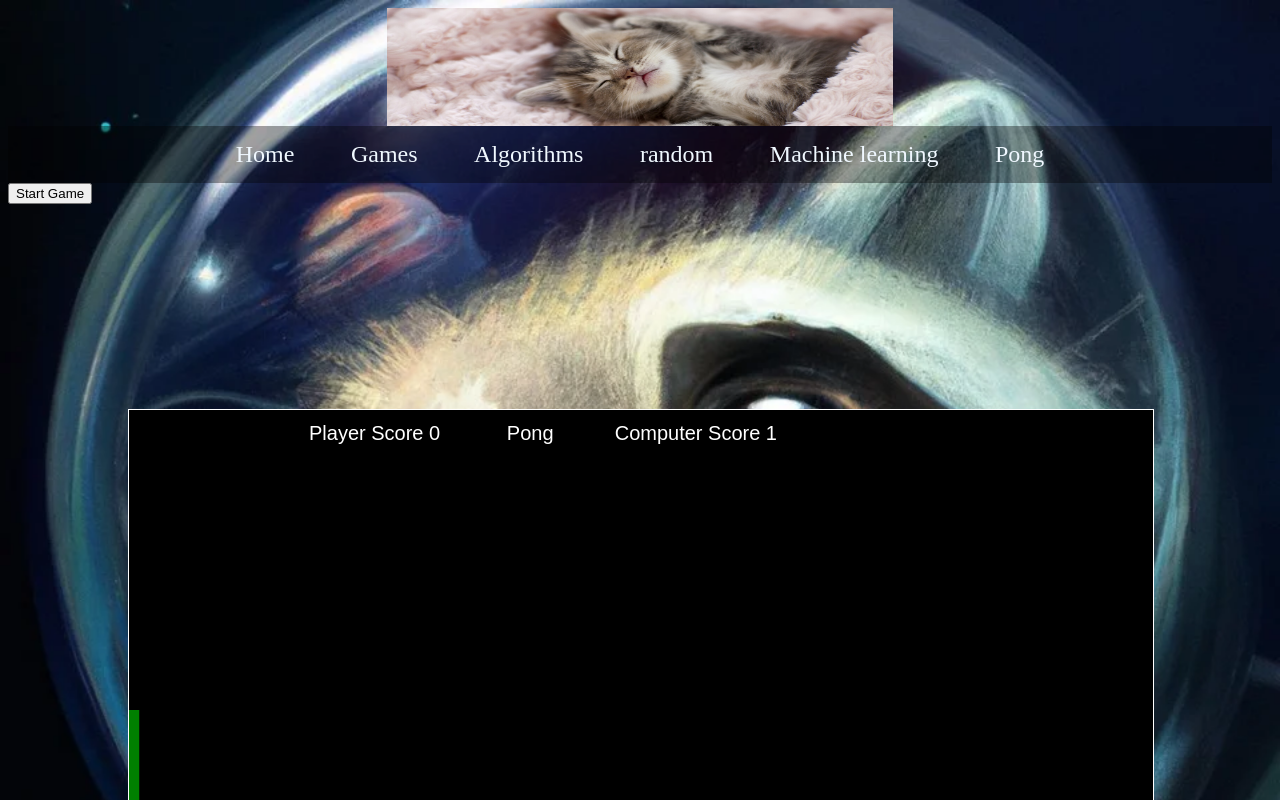
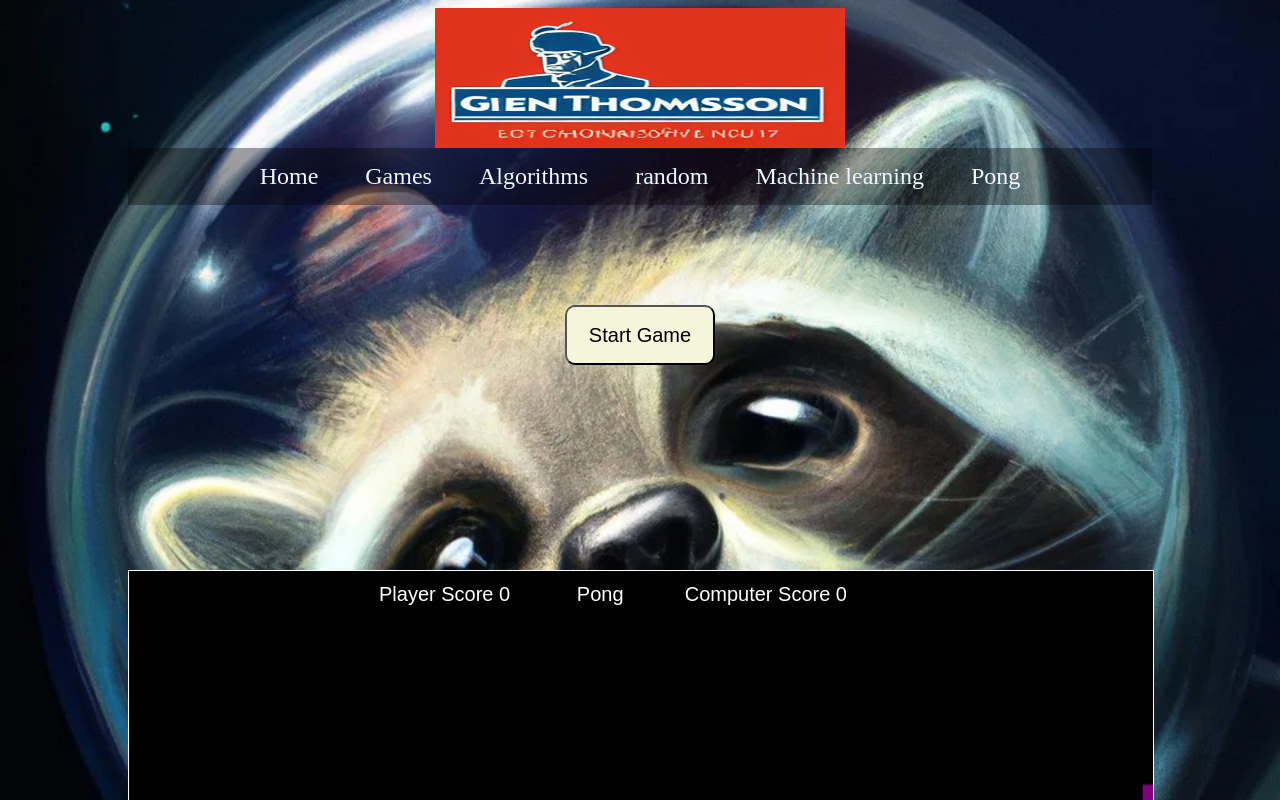
Before and after one commit to GlenThomson/GlenThomson.github.io, a website: page Pong.html in a window 1280 px wide. Both pictures are taken after a click on the button "Start Game". Shown: the top 800 px of the page. Drawn offline with Linux system fonts and the light colour scheme.

Commit message:
setting up pong to be two player

```diff
--- a/Pong.html
+++ b/Pong.html
@@ -10,8 +10,9 @@
 
 </head>
 <body>
+    <div class="container" >
     <header>
-        <img src="images/kitten.jpg" alt="logo" id="kitten_photo">
+        <img src="images/glenthomson.png" alt="logo" id="glenthomson">
     </header>
 
     <nav>
@@ -25,13 +26,15 @@
 
 
     </nav>
+    <main>
+        <button id="startButton">Start Game </button>
 
-    <button>Start Game </button>
-    <div class="container" >
         <canvas id="pongBoard" width="1024" height="600">
+            <button>Start Game </button>
         </canvas>
         <script src="pong.js" >
-        </script>
+        </script></main>
+
     </div>
 </body>
 </html>
--- /dev/null
+++ b/package.json
@@ -0,0 +1,5 @@
+{
+  "dependencies": {
+    "websocket": "^1.0.34"
+  }
+}
--- a/pong.js
+++ b/pong.js
@@ -7,7 +7,7 @@ var hit_sound1 = new Audio('sounds/hit_sound1.wav');
 var lose_sound = new Audio('sounds/lose_sound.mp3');
 var hit_sound2 = new Audio('sounds/hit_sound2.wav');
 var scored_sound = new Audio('sounds/scored_sound.wav');
-
+var gameStarted = false;
 
 
 class Player{
@@ -56,12 +56,19 @@ class Ball {
     move() {
         this.x += this.speedX;
         this.y += this.speedY;
-        if ((this.y + this.radius > canvas.height || this.y - this.radius < 0)&&ball.timeSicneLastHit >5) {
-            this.speedY *= -1;
+        if (this.y + this.radius > canvas.height ) {
+            this.speedY = - Math.abs(this.speedY);
+            hit_sound2.play();
+            ball.timeSicneLastHit += 0;
+        }
+        else if (this.y - this.radius < 0) {
+            this.speedY = Math.abs(this.speedY);
             hit_sound2.play();
             ball.timeSicneLastHit += 0;
         }
     }
+
+
     resetBall() {
         this.x = canvas.width/2;
         this.y = canvas.height/2;
@@ -73,13 +80,13 @@ class Ball {
 }
 
 function startGame(){
-    update()
+    setInterval(update,1000/frameRate);
 }
 
 function drawText() {
     context.font = "20px Arial";
     context.fillStyle = "white";
-    context.fillText("Player Score "+playerScore+"            Pong           "+"Computer Score " +computerScore,180,30);
+    context.fillText("Player Score "+playerScore+"            Pong           "+"Computer Score " +computerScore,250,30);
 }
 
 
@@ -193,5 +200,12 @@ function eventHandler(event){
 let ball = new Ball();
 let player1 = new Player(0, canvas.height/2, "green", 2);
 let player2 = new Player(canvas.width-player1.width, canvas.height/2, "purple",1.8);
-startGame()
-setInterval(update,1000/frameRate);
+
+
+document.getElementById('startButton').addEventListener("click", function(e) {
+    if(!gameStarted){
+        startGame();
+        gameStarted = true;
+    }
+}
+);
--- a/styles.css
+++ b/styles.css
@@ -12,7 +12,13 @@ body{
 
 }
 
-
+button{
+    height: 60px;
+    width: 150px;
+    font-size: 20px;
+    background-color: beige;
+    border-radius: 10px;
+}
 .container{
     margin-left : auto;
     margin-right : auto;
@@ -23,7 +29,7 @@ body{
 header{
     text-align: center;
 
-    height : 118px;
+    height : 140px;
 }
 
 nav{
@@ -55,7 +61,7 @@ footer{
     height : 100px;
 }
 
-#kitten_photo{
+#glenthomson{
     width: 40%;
     height: 100%;
 }
@@ -98,8 +104,7 @@ section{
 
 /*css for pong game  */
 #pongBoard {
-    width: 100%;
-    height: 100%;
+
     position: relative;
     overflow: hidden;
     margin: auto;
```
Also changed, not shown: index.html (+2 -2 lines), server/server.js (+47 -1 lines), NoughtsAndCrosses.html (renamed from random.html), images/glenthomson.png (added), 1 other file.
